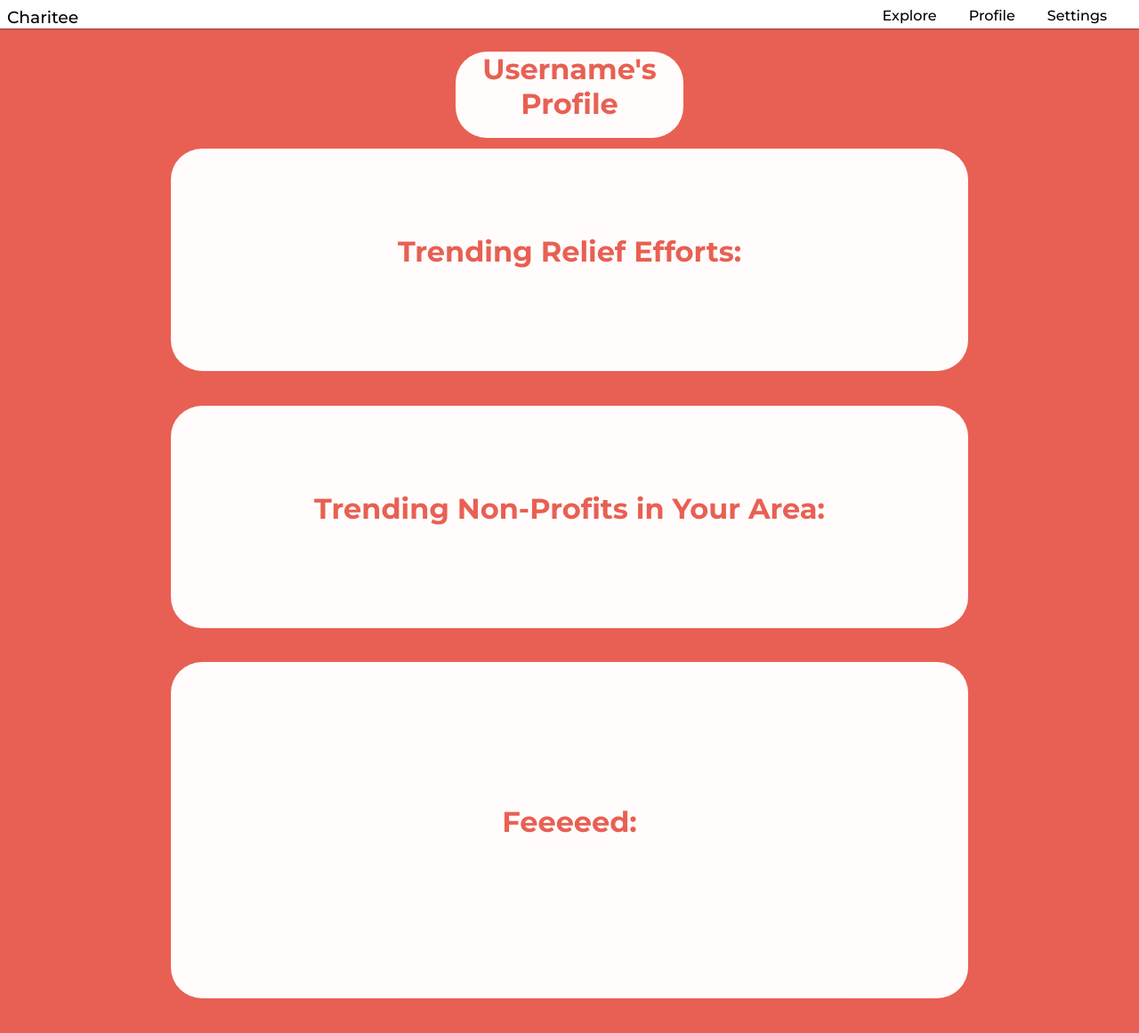
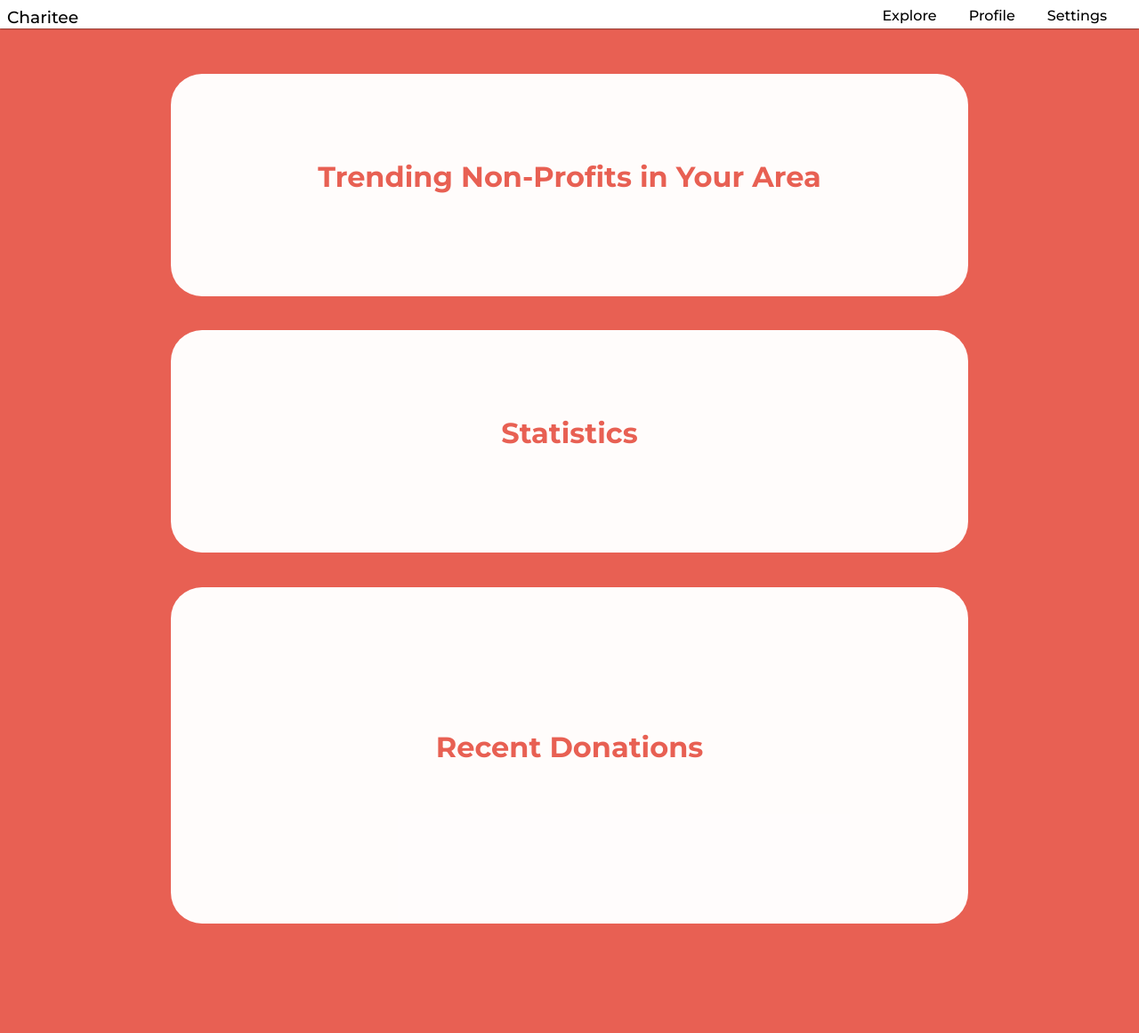
Before and after one commit to IMissMyFish/Charitee1, a PHP site: page /charitypanel/dash.php in a window 1280 px wide. Shown: the top 1161 px of the page at 89% size. Run offline with PHP 8.4, Linux system fonts and the light colour scheme; the visitor is signed in with stand-in values (Sample User, id 1).

Commit message:
Dashboard Reimagining [frame only]

```diff
--- a/charitypanel/dash.php
+++ b/charitypanel/dash.php
@@ -45,26 +45,23 @@ if (isset($_SESSION['logged_in']) && $_SESSION['logged_in'] == true) {
       <!--<img id = "logo" src="./../white_logo_transparent.png">  -->
     </div>
 
-  <div id = "settingsBox" class = "container">
-    <h1>Username's Profile</h1>
     <br>
-    <hr>
-  </div>
+    <br>
 
 	  <div id = "settingsBox" class = "container2">
-     <h1>Trending Relief Efforts:</h1>
+     <h1>Trending Non-Profits in Your Area</h1>
     <br>
     <hr>
   </div>
 
 	<div id = "settingsBox" class = "container3">
-     <h1>Trending Non-Profits in Your Area:</h1>
+     <h1>Statistics</h1>
     <br>
     <hr>
 	</div>
 
 		<div id = "settingsBox" class = "container4">
-     <h1>Feeeeed:</h1>
+     <h1>Recent Donations</h1>
     <br>
     <hr>
 	</div>
```
